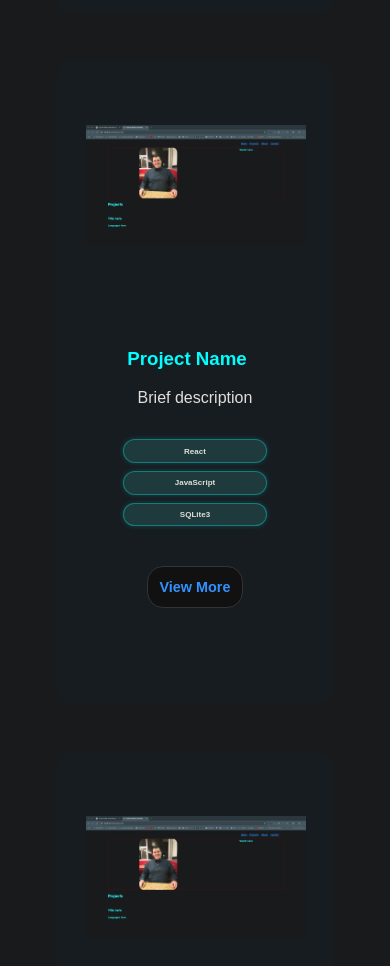
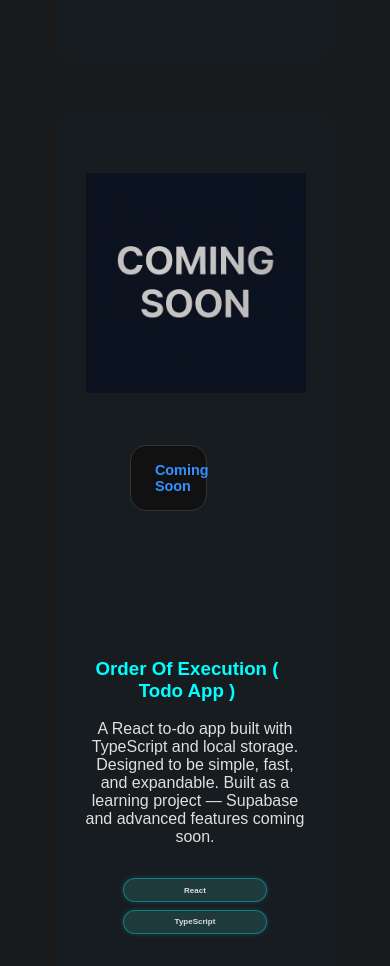
Before and after one commit to thomaswilliamscode/Portfolio, a plain HTML site: page projects.html in a window 390 px wide. Shown: the part 1034-2000 px from the top of the page. Drawn offline with Linux system fonts and the light colour scheme; a web font is replaced by a local one.

Commit message:
Refactor code structure for improved readability and maintainability

```diff
--- a/projects.html
+++ b/projects.html
@@ -42,35 +42,37 @@
       </article>
       <article class="project-page-article">
         <div class="project-page-div1">
-          <h3>Project Name</h3>
-          <p>Brief description</p>
+          <h3>Order Of Execution ( Todo App )</h3>
+          <p>A React to-do app built with TypeScript and local storage. Designed to be simple, fast, and expandable. Built as a learning project — Supabase and advanced features coming soon.</p>
           <ul class="project-page-tech-stack">
             <li>React</li>
-            <li>JavaScript</li>
-            <li>SQLite3</li>
+            <li>TypeScript</li>
+
           </ul>
           <a href="./project2.html" class="project-page-btn">View More</a>
         </div>
         <div class="project-page-div2">
           <a href="./project2.html">
-            <img class="project-page-img" src="./pics/screenshot-example.png" alt="">
+            <img class="project-page-img" src="./pics/coming-soon.png" alt="">
           </a>
+          <a class="view-site-btn" target="_blank">Coming Soon </a>
         </div>
       </article>
       <article class="project-page-article">
         <div class="project-page-div1">
-          <h3>Project Name</h3>
-          <p>Brief description</p>
+          <h3>TikTok Command Center</h3>
+          <p>Tool to plan, script, and track TikTok content creation, analytics and automated scheduling</p>
           <ul class="project-page-tech-stack">
             <li>React</li>
-            <li>JavaScript</li>
-            <li>SQLite3</li>
+            <li>SupaBase</li>
+            <li>TailWind</li>
           </ul>
-          <a href="https://your-live-site.com" class="project-page-btn">View More</a>
+          <a class="project-page-btn">View More</a>
         </div>
         <div class="project-page-div2">
-          <a href="https://your-live-site.com">
-            <img class="project-page-img" src="./pics/screenshot-example.png" alt="">
+          <a>
+            <img class="project-page-img" src="./pics/coming-soon.png" alt="">
+            <a class="view-site-btn" target="_blank"> Coming Soon </a>
           </a>
         </div>
       </article>
--- a/styles.css
+++ b/styles.css
@@ -340,6 +340,7 @@ header {
     text-decoration: none;
     margin-top: 3rem;
     margin-left: 15%;
+    margin-bottom: 3rem;
     background-color: #111;
     width:35%;
     text-align: center;
@@ -472,6 +473,10 @@ header {
 
 #demo-container, .project-middle{
     margin-top: 5%;
+}
+
+#demo-container img.demo-pic {
+    height: 25rem;
 }
 
 /* About Page Styles */
```
Also changed, not shown: index.html (+3 -3 lines), index.js (+8 -3 lines), project1.html (+1 -0 lines), project2.html (+2 -3 lines), pics/coming-soon.png (added), pics/screenshot-example.png (deleted).
